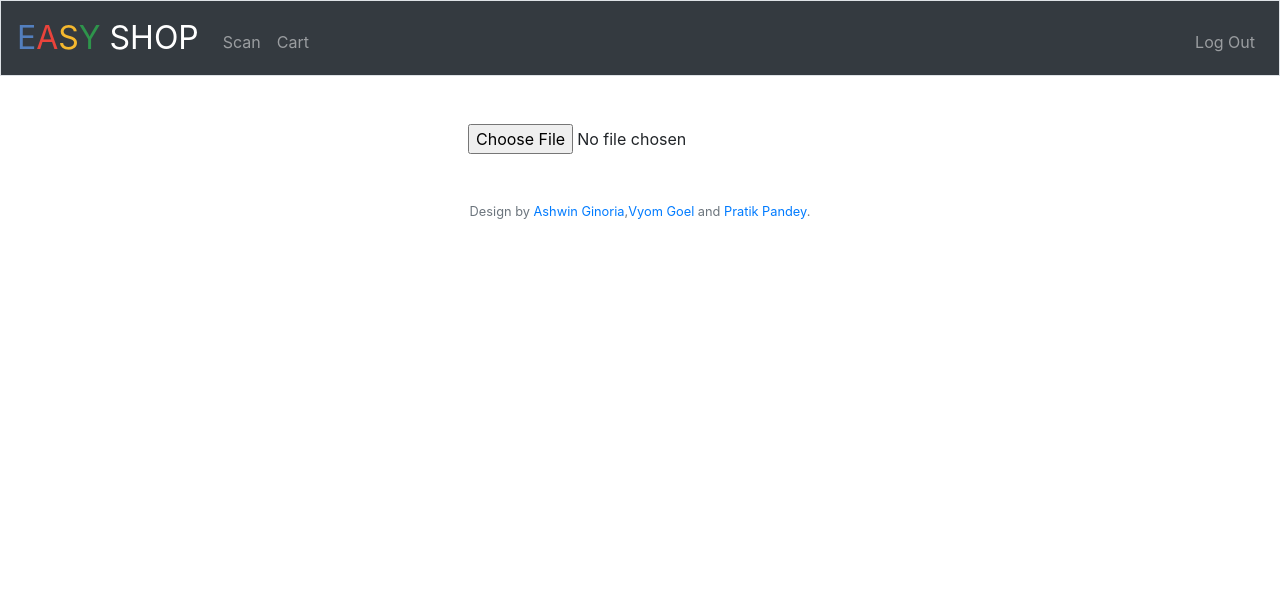
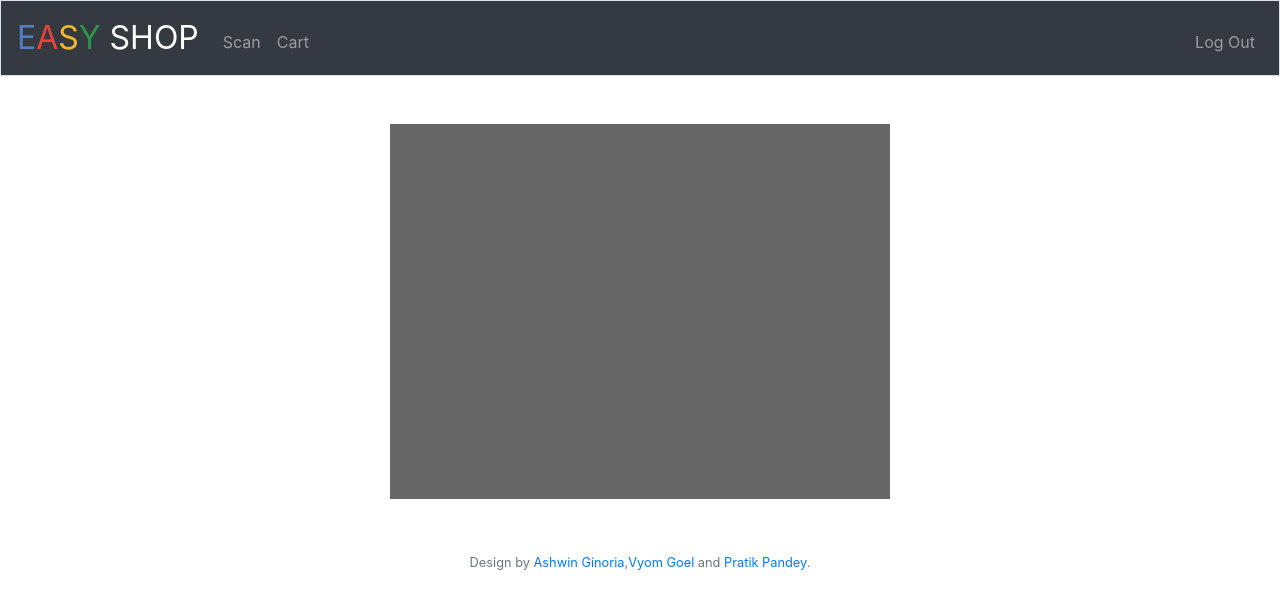
Before and after one commit to AshwinGinoria/hack36, a Flask app: page /scan in a window 1280 px wide. Shown: the top 609 px of the page. Run offline with Flask 2, Linux system fonts and the light colour scheme; the visitor is signed in with stand-in values (Sample User, id 1); parts of the project's set-up code (start-up, migrations or seed data) failed here and were passed over; some libraries are stand-ins or nearby versions.

Commit message:
added live video stream

```diff
--- a/static/styles.css
+++ b/static/styles.css
@@ -103,3 +103,9 @@ main img
     /* Add a grey background color to the table header and on hover */
     background-color: #f1f1f1;
 }
+
+#videoElement {
+	width: 500px;
+	height: 375px;
+	background-color: #666;
+}
--- a/templates/scan.html
+++ b/templates/scan.html
@@ -5,5 +5,18 @@
 {% endblock %}
 
 {% block main %}
-    <input type="file" accept="image/*" capture="camera">
+    <video id="videoElement" autoplay="true"></video>
+    <script>
+        var video = document.querySelector("#videoElement");
+
+        if (navigator.mediaDevices.getUserMedia) {
+        navigator.mediaDevices.getUserMedia({ video: true })
+            .then(function (stream) {
+            video.srcObject = stream;
+            })
+            .catch(function (err0r) {
+            console.log("Something went wrong!");
+            });
+        };
+    </script>
 {% endblock %}
```
